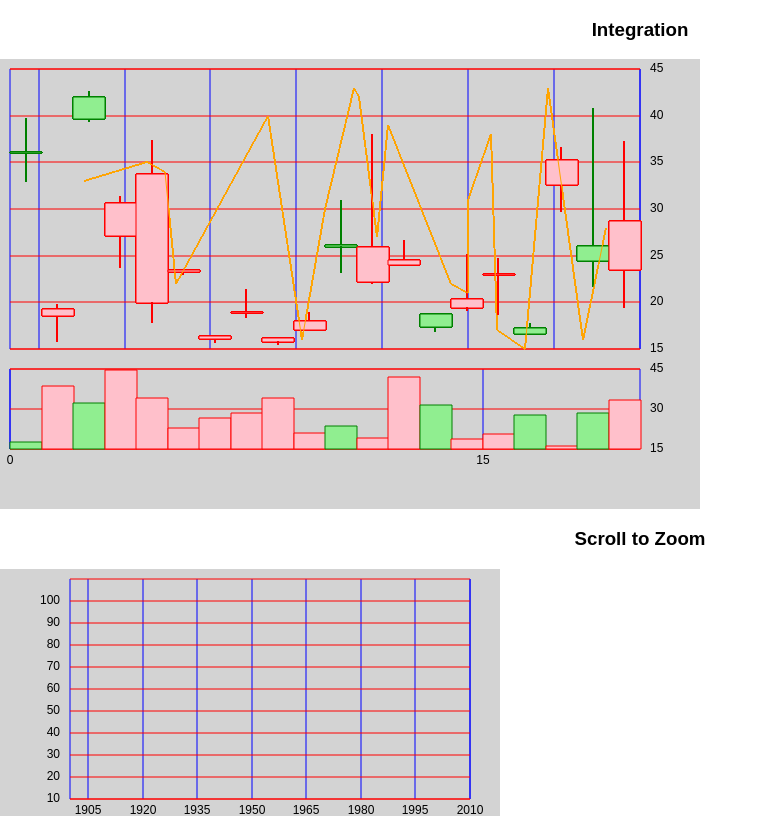
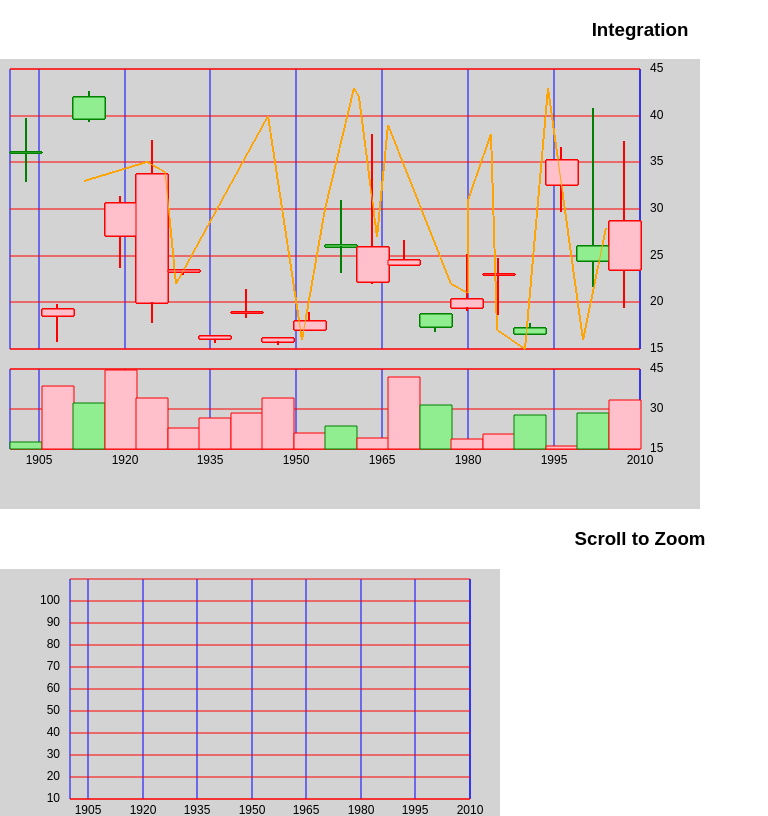
Before and after one commit to t4sk/react-canvas-time-series, a React (Create React App) app: page / in a window 1280 px wide. Shown: the top 816 px of the page, without its empty margins (0-768 px from the left). Built offline with nearby package versions, Linux system fonts and the light colour scheme.

Commit message:
integration align x lines

```diff
--- a/src/common/test-render.js
+++ b/src/common/test-render.js
@@ -262,8 +262,6 @@ class TestRender extends Component {
               lineWidth: 1
             },
           }}
-          xMin={0}
-          xMax={DATA.length}
           drawData={(ctx, props) => {
             // TODO align background x
             bar.draw(ctx, {
```
